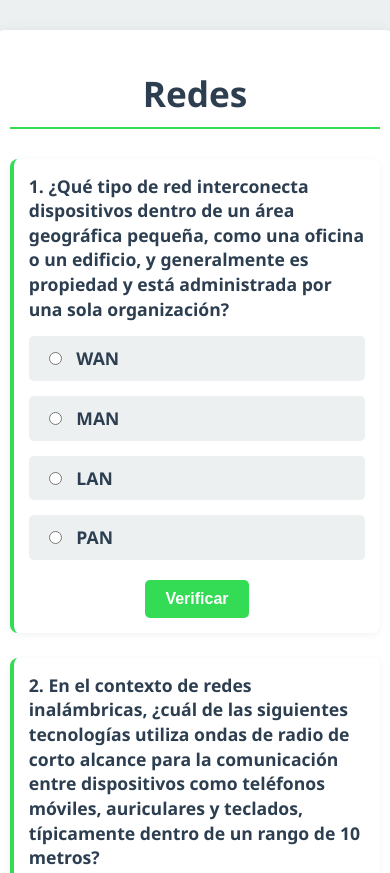
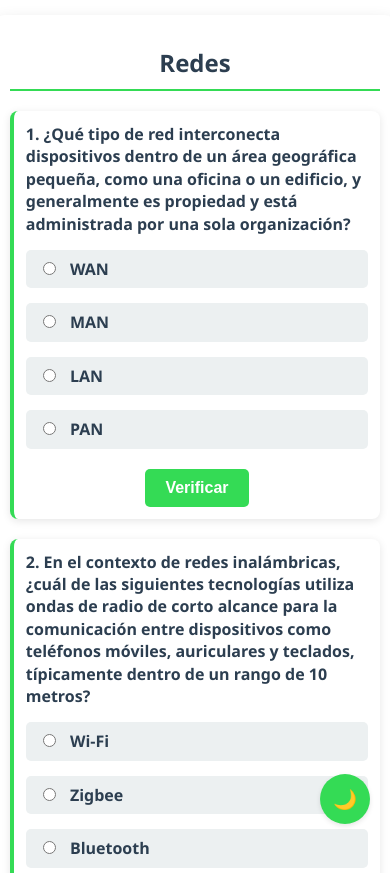
Before and after one commit to adalicarvajal/Exam_fin, a plain HTML site: page Diseño_redes/diseno_redes.html in a window 390 px wide. Shown: the top 873 px of the page. Drawn offline with Linux system fonts and the light colour scheme.

Commit message:
Update diseno_redes.html

```diff
--- a/Diseño_redes/diseno_redes.html
+++ b/Diseño_redes/diseno_redes.html
@@ -10,54 +10,80 @@
       --secondary-color: #34db55;
       --accent-color: #e74c3c;
       --light-color: #ecf0f1;
+      --dark-color: #34495e;
+      --bg-color: #ffffff;
+      --text-color: #333333;
+      --content-bg: #ffffff;
+      --shadow-color: rgba(0, 0, 0, 0.1);
+      --feedback-bg: rgba(255, 255, 255, 0.9);
+      --opcion-hover: #d6eaf8;
       --success-color: #27ae60;
       --warning-color: #f39c12;
-      --dark-color: #34495e;
+    }
+
+    .dark-mode {
+      --primary-color: #81c784;
+      --secondary-color: #2e7d32;
+      --accent-color: #ef5350;
+      --light-color: #424242;
+      --dark-color: #bdbdbd;
+      --bg-color: #121212;
+      --text-color: #e0e0e0;
+      --content-bg: #1e1e1e;
+      --shadow-color: rgba(0, 0, 0, 0.5);
+      --feedback-bg: rgba(30, 30, 30, 0.9);
+      --opcion-hover: #4a5e3a;
+      --success-color: #388e3c;
+      --warning-color: #f57c00;
     }
 
     body {
       font-family: 'Segoe UI', Tahoma, Geneva, Verdana, sans-serif;
-      background-color: var(--light-color);
+      background-color: var(--bg-color);
+      color: var(--text-color);
       margin: 0;
       padding: 0;
       display: flex;
       flex-direction: column;
       align-items: center;
       min-height: 100vh;
+      transition: background-color 0.3s, color 0.3s;
     }
 
     .container {
       width: 90%;
       max-width: 800px;
-      background-color: white;
+      background-color: var(--content-bg);
       border-radius: 10px;
-      box-shadow: 0 4px 15px rgba(0, 0, 0, 0.1);
+      box-shadow: 0 4px 15px var(--shadow-color);
       padding: 30px;
       margin: 30px 0;
+      transition: background-color 0.3s, box-shadow 0.3s;
     }
 
-    h1 {
+    h1, h2 {
       color: var(--primary-color);
       text-align: center;
       margin-bottom: 30px;
-      font-size: 2.2rem;
+      font-size: clamp(1.8rem, 4vw, 2.2rem);
       border-bottom: 2px solid var(--secondary-color);
       padding-bottom: 10px;
+      transition: color 0.3s;
     }
 
     .pregunta {
-      background-color: white;
+      background-color: var(--content-bg);
       border-radius: 8px;
       padding: 20px;
       margin-bottom: 25px;
-      box-shadow: 0 2px 8px rgba(0, 0, 0, 0.05);
+      box-shadow: 0 2px 8px var(--shadow-color);
       border-left: 4px solid var(--secondary-color);
-      transition: transform 0.3s ease;
+      transition: transform 0.3s ease, box-shadow 0.3s, background-color 0.3s;
     }
 
     .pregunta:hover {
       transform: translateY(-3px);
-      box-shadow: 0 4px 12px rgba(0, 0, 0, 0.1);
+      box-shadow: 0 4px 12px var(--shadow-color);
     }
 
     .pregunta label {
@@ -65,8 +91,9 @@
       font-weight: 600;
       color: var(--primary-color);
       margin-bottom: 15px;
-      font-size: 1.1rem;
+      font-size: clamp(1rem, 2vw, 1.1rem);
       line-height: 1.4;
+      transition: color 0.3s;
     }
 
     .opciones {
@@ -81,10 +108,11 @@
       border-radius: 5px;
       cursor: pointer;
       transition: all 0.2s ease;
+      color: var(--text-color);
     }
 
     .opcion:hover {
-      background-color: #d6eaf8;
+      background-color: var(--opcion-hover);
     }
 
     .opcion input {
@@ -115,7 +143,7 @@
     }
 
     .verificar:hover {
-      background-color: #2980b9;
+      background-color: var(--primary-color);
       transform: translateY(-2px);
     }
 
@@ -136,16 +164,15 @@
       border-radius: 5px;
       font-weight: 600;
       display: none;
+      background-color: var(--feedback-bg);
     }
 
     .correcto {
-      background-color: rgba(39, 174, 96, 0.1);
       color: var(--success-color);
       border-left: 4px solid var(--success-color);
     }
 
     .incorrecto {
-      background-color: rgba(231, 76, 60, 0.1);
       color: var(--accent-color);
       border-left: 4px solid var(--accent-color);
     }
@@ -157,11 +184,12 @@
       background-color: var(--light-color);
       border-radius: 8px;
       display: none;
+      color: var(--text-color);
     }
 
     .progress-container {
       width: 100%;
-      background-color: #e0e0e0;
+      background-color: var(--dark-color);
       border-radius: 5px;
       margin: 20px 0;
     }
@@ -171,7 +199,7 @@
       background-color: var(--success-color);
       border-radius: 5px;
       width: 0%;
-      transition: width 0.5s ease;
+      transition: width 0.5s ease, background-color 0.3s;
     }
 
     .volver-menu {
@@ -187,22 +215,77 @@
     }
 
     .volver-menu:hover {
-      background-color: #2c3e50;
+      background-color: var(--primary-color);
       transform: translateY(-2px);
     }
 
-    @media (max-width: 600px) {
+    .theme-toggle {
+      position: fixed;
+      bottom: 20px;
+      right: 20px;
+      background-color: var(--secondary-color);
+      color: white;
+      border: none;
+      padding: 10px 15px;
+      border-radius: 50%;
+      cursor: pointer;
+      box-shadow: 0 2px 5px var(--shadow-color);
+      font-size: 1.2em;
+      width: 50px;
+      height: 50px;
+      display: flex;
+      align-items: center;
+      justify-content: center;
+      z-index: 1000;
+      transition: background-color 0.3s;
+    }
+
+    .theme-toggle:hover {
+      background-color: var(--primary-color);
+    }
+
+    @media (max-width: 768px) {
       .container {
         width: 95%;
-        padding: 15px;
+        padding: 20px;
       }
 
       .pregunta {
         padding: 15px;
       }
 
-      button {
+      button, .volver-menu {
         padding: 10px 20px;
+      }
+
+      .botones {
+        flex-direction: column;
+        align-items: center;
+      }
+    }
+
+    @media (max-width: 480px) {
+      .container {
+        padding: 15px;
+        margin: 15px 0;
+      }
+
+      h1 {
+        font-size: 1.5rem;
+        margin-bottom: 20px;
+      }
+
+      .pregunta {
+        padding: 12px;
+        margin-bottom: 20px;
+      }
+
+      .opcion {
+        padding: 8px 12px;
+      }
+
+      .feedback {
+        padding: 10px;
       }
     }
   </style>
@@ -222,13 +305,51 @@
       <p id="puntuacion"></p>
     </div>
 
-    <!-- Botón de volver al menú principal -->
     <div class="botones">
       <a href="../index.html" class="volver-menu">← Volver al Menú Principal</a>
     </div>
   </div>
 
+  <button class="theme-toggle" id="themeToggle">🌓</button>
+
   <script>
+    // Función para cambiar entre modo claro y oscuro
+    const themeToggle = document.getElementById('themeToggle');
+    const body = document.body;
+
+    // Verificar preferencia del usuario
+    const userPrefersDark = window.matchMedia && window.matchMedia('(prefers-color-scheme: dark)').matches;
+    const currentTheme = localStorage.getItem('theme');
+
+    // Aplicar tema guardado o preferencia del sistema
+    if (currentTheme === 'dark' || (!currentTheme && userPrefersDark)) {
+      body.classList.add('dark-mode');
+      themeToggle.textContent = '☀️';
+    } else {
+      themeToggle.textContent = '🌙';
+    }
+
+    // Alternar tema al hacer clic
+    themeToggle.addEventListener('click', () => {
+      body.classList.toggle('dark-mode');
+
+      // Guardar preferencia
+      const isDark = body.classList.contains('dark-mode');
+      localStorage.setItem('theme', isDark ? 'dark' : 'light');
+
+      // Cambiar icono
+      themeToggle.textContent = isDark ? '☀️' : '🌙';
+    });
+
+    // Escuchar cambios en la preferencia del sistema
+    window.matchMedia('(prefers-color-scheme: dark)').addEventListener('change', e => {
+      const newColorScheme = e.matches ? 'dark' : 'light';
+      if (!localStorage.getItem('theme')) {
+        body.classList.toggle('dark-mode', newColorScheme === 'dark');
+        themeToggle.textContent = newColorScheme === 'dark' ? '☀️' : '🌙';
+      }
+    });
+
     const preguntas = [
 
         ["¿Qué tipo de red interconecta dispositivos dentro de un área geográfica pequeña, como una oficina o un edificio, y generalmente es propiedad y está administrada por una sola organización?", "LAN", ["WAN", "MAN", "LAN", "PAN"]],
@@ -293,8 +414,8 @@
           <div class="opciones">
             ${opciones.map((opcion, j) => `
               <label class="opcion">
-                <input type="radio" name="respuesta${i}" value="${opcion}">
-                ${opcion}
+                <input type="radio" name="respuesta${i}" value="${escapeHtml(opcion)}">
+                ${escapeHtml(opcion)}
               </label>
             `).join('')}
           </div>
@@ -371,11 +492,11 @@
       progressBar.style.width = `${porcentaje}%`;
 
       if (porcentaje >= 80) {
-        progressBar.style.backgroundColor = '#27ae60';
+        progressBar.style.backgroundColor = 'var(--success-color)';
       } else if (porcentaje >= 50) {
-        progressBar.style.backgroundColor = '#f39c12';
+        progressBar.style.backgroundColor = 'var(--warning-color)';
       } else {
-        progressBar.style.backgroundColor = '#e74c3c';
+        progressBar.style.backgroundColor = 'var(--accent-color)';
       }
 
       resultados.style.display = 'block';
@@ -393,6 +514,12 @@
       });
     }
 
+    // Cargar el tema guardado
+    if (localStorage.getItem('theme') === 'dark') {
+      document.body.classList.add('dark-mode');
+      document.getElementById('themeToggle').textContent = '☀️';
+    }
+
     renderizarCuestionario();
   </script>
 </body>
```
